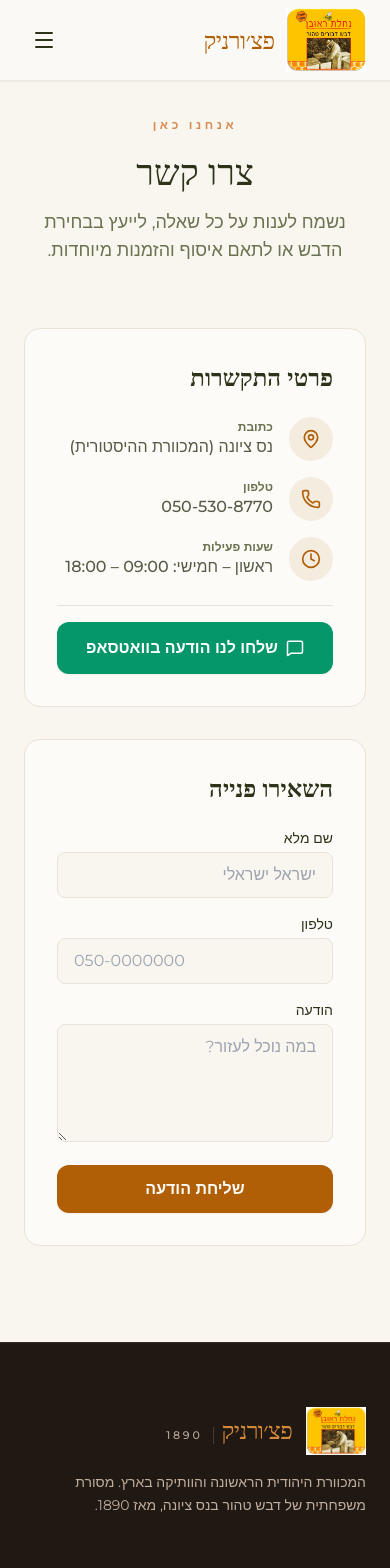
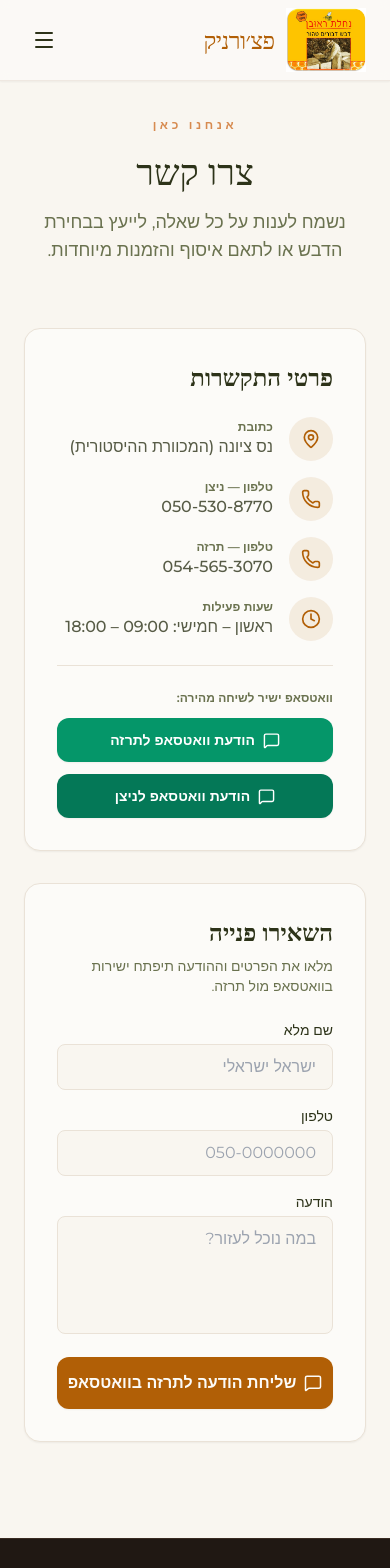
Before and after one commit to Noa-Patchornik/patchornik-honey, a React (Vite) app: page /contact in a window 390 px wide. Shown: the top 1568 px of the page. Built offline with nearby package versions, Linux system fonts and the light colour scheme; a web font is replaced by a local one.

Commit message:
update contact info to have both phone numbers

```diff
--- a/src/components/footer.jsx
+++ b/src/components/footer.jsx
@@ -76,7 +76,8 @@ export default function Footer() {
             </h4>
             <ul className="space-y-2.5 text-sm text-[#bfae9e]">
               <li>נס ציונה, מושבה היסטורית</li>
-              <li dir="ltr" className="text-right">טל׳ 050-530-8770</li>
+              <li dir="ltr" className="text-right">טל׳ ניצן 050-530-8770</li>
+              <li dir="ltr" className="text-right">טל׳ תרזה 054-565-3070</li>
               <li>א׳–ה׳ 9:00–18:00</li>
             </ul>
 
--- a/src/pages/contactPage.jsx
+++ b/src/pages/contactPage.jsx
@@ -3,8 +3,13 @@ import Header from "@/components/header";
 import Footer from "@/components/footer";
 import { Phone, MapPin, Clock, MessageSquare, AlertCircle } from "lucide-react";
 
-const WHATSAPP_NUMBER = "972505308770";
-const DISPLAY_PHONE = "050-530-8770";
+// מספרי וואטסאפ בפורמט בינלאומי לקישורים
+const WHATSAPP_NUMBER_TIRZA = "972545653070";
+const WHATSAPP_NUMBER_NITZAN = "972505308770";
+
+// מספרי טלפון לתצוגה
+const DISPLAY_PHONE_TIRZA = "054-565-3070";
+const DISPLAY_PHONE_NITZAN = "050-530-8770";
 
 export default function ContactPage() {
   const [formData, setFormData] = useState({
@@ -16,7 +21,7 @@ export default function ContactPage() {
 
   const handleChange = (e) => {
     setFormData({ ...formData, [e.target.name]: e.target.value });
-    if (error) setError(""); // איפוס השגיאה בזמן הקלדה
+    if (error) setError(""); // איפוס הודעת השגיאה בזמן הקלדה
   };
 
   const handleSubmit = (e) => {
@@ -28,9 +33,9 @@ export default function ContactPage() {
       return;
     }
 
-    // ניסוח הודעה אוטומטית שתישלח ישירות לוואטסאפ
-    const text = `שלום, פנייה חדשה מאתר המכוורת:\n\n👤 שם: ${formData.fullName}\n📞 טלפון: ${formData.phone}\n💬 הודעה: ${formData.message}`;
-    const url = `https://wa.me/${WHATSAPP_NUMBER}?text=${encodeURIComponent(text)}`;
+    // ניסוח הודעה אוטומטית שתישלח לתרזה (אמא)
+    const text = `שלום תרזה, פנייה חדשה מאתר המכוורת:\n\n👤 שם: ${formData.fullName}\n📞 טלפון: ${formData.phone}\n💬 הודעה: ${formData.message}`;
+    const url = `https://wa.me/${WHATSAPP_NUMBER_TIRZA}?text=${encodeURIComponent(text)}`;
 
     // פתיחת וואטסאפ עם ההודעה המוכנה
     window.open(url, "_blank");
@@ -52,13 +57,15 @@ export default function ContactPage() {
           </p>
         </div>
 
-        <div className="grid md:grid-cols-2 gap-8">
+        <div className="grid md:grid-cols-2 gap-8 items-start">
           {/* פרטי התקשרות */}
-          <div className="bg-card border border-border p-8 rounded-2xl space-y-6">
-            <h2 className="font-heading text-2xl font-bold">פרטי התקשרות</h2>
+          <div className="bg-card border border-border p-8 rounded-2xl space-y-6 shadow-sm">
+            <h2 className="font-heading text-2xl font-bold text-foreground">פרטי התקשרות</h2>
+
             <div className="space-y-4 text-foreground/80">
+              {/* כתובת */}
               <div className="flex items-center gap-4">
-                <div className="w-11 h-11 rounded-full bg-primary/10 flex items-center justify-center text-primary">
+                <div className="w-11 h-11 rounded-full bg-primary/10 flex items-center justify-center text-primary flex-shrink-0">
                   <MapPin size={20} />
                 </div>
                 <div>
@@ -67,18 +74,43 @@ export default function ContactPage() {
                 </div>
               </div>
 
+              {/* טלפון ניצן */}
               <div className="flex items-center gap-4">
-                <div className="w-11 h-11 rounded-full bg-primary/10 flex items-center justify-center text-primary">
+                <div className="w-11 h-11 rounded-full bg-primary/10 flex items-center justify-center text-primary flex-shrink-0">
                   <Phone size={20} />
                 </div>
                 <div>
-                  <p className="text-xs text-muted-foreground font-semibold">טלפון</p>
-                  <p className="font-medium" dir="ltr">{DISPLAY_PHONE}</p>
+                  <p className="text-xs text-muted-foreground font-semibold">טלפון — ניצן</p>
+                  <a
+                    href={`tel:${DISPLAY_PHONE_NITZAN}`}
+                    className="font-medium hover:text-primary transition-colors block text-left"
+                    dir="ltr"
+                  >
+                    {DISPLAY_PHONE_NITZAN}
+                  </a>
                 </div>
               </div>
 
+              {/* טלפון תרזה */}
               <div className="flex items-center gap-4">
-                <div className="w-11 h-11 rounded-full bg-primary/10 flex items-center justify-center text-primary">
+                <div className="w-11 h-11 rounded-full bg-primary/10 flex items-center justify-center text-primary flex-shrink-0">
+                  <Phone size={20} />
+                </div>
+                <div>
+                  <p className="text-xs text-muted-foreground font-semibold">טלפון — תרזה</p>
+                  <a
+                    href={`tel:${DISPLAY_PHONE_TIRZA}`}
+                    className="font-medium hover:text-primary transition-colors block text-left"
+                    dir="ltr"
+                  >
+                    {DISPLAY_PHONE_TIRZA}
+                  </a>
+                </div>
+              </div>
+
+              {/* שעות פעילות */}
+              <div className="flex items-center gap-4">
+                <div className="w-11 h-11 rounded-full bg-primary/10 flex items-center justify-center text-primary flex-shrink-0">
                   <Clock size={20} />
                 </div>
                 <div>
@@ -88,22 +120,40 @@ export default function ContactPage() {
               </div>
             </div>
 
-            <div className="pt-4 border-t border-border">
+            {/* כפתורי וואטסאפ ישירים */}
+            <div className="pt-6 border-t border-border space-y-3">
+              <p className="text-xs font-semibold text-muted-foreground mb-1">
+                וואטסאפ ישיר לשיחה מהירה:
+              </p>
+
               <a
-                href={`https://wa.me/${WHATSAPP_NUMBER}?text=${encodeURIComponent("שלום, אשמח לפרטים על הדבש")}`}
+                href={`https://wa.me/${WHATSAPP_NUMBER_TIRZA}?text=${encodeURIComponent("שלום תרזה, אשמח לפרטים על הדבש")}`}
                 target="_blank"
                 rel="noreferrer"
-                className="w-full flex items-center justify-center gap-2 bg-emerald-600 hover:bg-emerald-700 text-white font-semibold py-3.5 rounded-xl transition-colors shadow-sm"
+                className="w-full flex items-center justify-center gap-2 bg-emerald-600 hover:bg-emerald-700 text-white font-semibold py-3 rounded-xl transition-colors shadow-sm text-sm"
               >
-                <MessageSquare size={18} />
-                שלחו לנו הודעה בוואטסאפ
+                <MessageSquare size={17} />
+                הודעת וואטסאפ לתרזה
+              </a>
+
+              <a
+                href={`https://wa.me/${WHATSAPP_NUMBER_NITZAN}?text=${encodeURIComponent("שלום ניצן, אשמח לפרטים על הדבש")}`}
+                target="_blank"
+                rel="noreferrer"
+                className="w-full flex items-center justify-center gap-2 bg-emerald-700 hover:bg-emerald-800 text-white font-semibold py-3 rounded-xl transition-colors shadow-sm text-sm"
+              >
+                <MessageSquare size={17} />
+                הודעת וואטסאפ לניצן
               </a>
             </div>
           </div>
 
-          {/* טופס פנייה */}
-          <div className="bg-card border border-border p-8 rounded-2xl">
-            <h2 className="font-heading text-2xl font-bold mb-6">השאירו פנייה</h2>
+          {/* טופס פנייה (שולח ישירות לוואטסאפ של תרזה) */}
+          <div className="bg-card border border-border p-8 rounded-2xl shadow-sm">
+            <h2 className="font-heading text-2xl font-bold mb-2">השאירו פנייה</h2>
+            <p className="text-sm text-muted-foreground mb-6">
+              מלאו את הפרטים וההודעה תיפתח ישירות בוואטסאפ מול תרזה.
+            </p>
 
             {/* הצגת שגיאה במידה ושדות חסרים */}
             {error && (
@@ -121,7 +171,7 @@ export default function ContactPage() {
                   name="fullName"
                   value={formData.fullName}
                   onChange={handleChange}
-                  className="w-full px-4 py-2.5 rounded-lg border border-border bg-background focus:outline-none focus:ring-2 focus:ring-primary/40"
+                  className="w-full px-4 py-2.5 rounded-lg border border-border bg-background focus:outline-none focus:ring-2 focus:ring-primary/40 text-foreground"
                   placeholder="ישראל ישראלי"
                 />
               </div>
@@ -133,8 +183,9 @@ export default function ContactPage() {
                   name="phone"
                   value={formData.phone}
                   onChange={handleChange}
-                  className="w-full px-4 py-2.5 rounded-lg border border-border bg-background focus:outline-none focus:ring-2 focus:ring-primary/40"
+                  className="w-full px-4 py-2.5 rounded-lg border border-border bg-background focus:outline-none focus:ring-2 focus:ring-primary/40 text-foreground text-right"
                   placeholder="050-0000000"
+                  dir="ltr"
                 />
               </div>
 
@@ -145,16 +196,17 @@ export default function ContactPage() {
                   rows={4}
                   value={formData.message}
                   onChange={handleChange}
-                  className="w-full px-4 py-2.5 rounded-lg border border-border bg-background focus:outline-none focus:ring-2 focus:ring-primary/40"
+                  className="w-full px-4 py-2.5 rounded-lg border border-border bg-background focus:outline-none focus:ring-2 focus:ring-primary/40 text-foreground resize-none"
                   placeholder="במה נוכל לעזור?"
                 />
               </div>
 
               <button
                 type="submit"
-                className="w-full bg-primary text-primary-foreground font-semibold py-3 rounded-xl hover:bg-primary/90 transition-colors shadow-sm"
+                className="w-full bg-primary text-primary-foreground font-semibold py-3.5 rounded-xl hover:bg-primary/90 transition-colors shadow-sm flex items-center justify-center gap-2"
               >
-                שליחת הודעה
+                <MessageSquare size={18} />
+                שליחת הודעה לתרזה בוואטסאפ
               </button>
             </form>
           </div>
```
